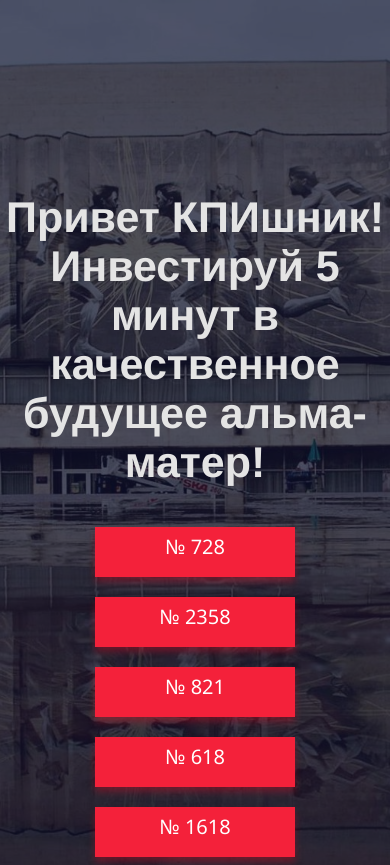
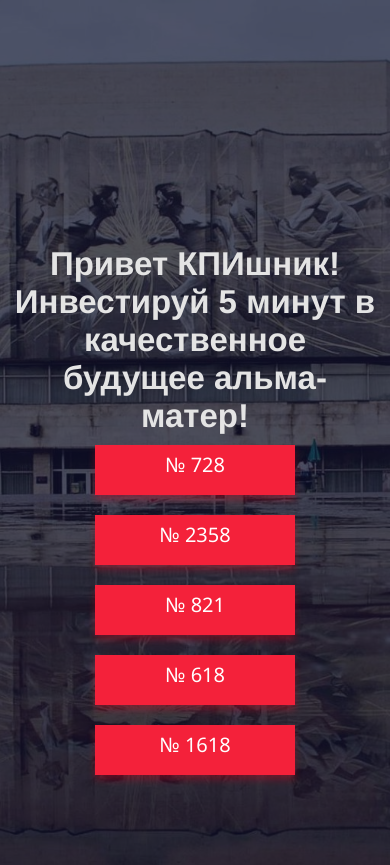
Before and after one commit to SergijBabich/GB4, a plain HTML site: page index.html in a window 390 px wide. Shown: the top 865 px of the page. Drawn offline with nearby package versions, Linux system fonts and the light colour scheme.

Commit message:
mobile chrome

```diff
--- a/style.css
+++ b/style.css
@@ -34,7 +34,7 @@ header::before{
 .header h1{
   color: #E4E4E4;
   text-align: center;
-  font-size: 60px;
+  font-size: 55px;
   margin: 30px 0px;
   font-family: Helvetica, Arial, sans-serif;
 }
@@ -54,6 +54,7 @@ box-shadow: 0px 5px 7px rgba(255,0,30,0.3);
 background-color: #f4213a;
 }
 .buttom a{
+
   color: #ffffff;
   width: 200px;
   display: block;
@@ -107,6 +108,10 @@ height: 50px;
   color: #000;
       font-size: 30px;
 }
+.project a {
+  color: black;
+}
+
 .project{
   display: flex;
   justify-content: center;
@@ -180,6 +185,9 @@ margin-bottom: 20px;
   height: 300px;
   flex-direction: column;
 }
+header{
+  height:800px;
+}
 
  }
   @media screen and (max-width: 758px) {
@@ -192,6 +200,9 @@ margin-bottom: 20px;
  }
 .content_items2{
       align-items: top;
+}
+.header h1{
+  font-size: 40px;
 }
  .pojbuttom{
    width: 250px;
@@ -239,7 +250,8 @@ margin-bottom: 20px;
   width: 100%;
 }
 .header h1{
-  font-size: 43px;
+  font-size: 33px;
+  margin: 0px 10px;
 }
 h3{
   font-size: 18px;
```
